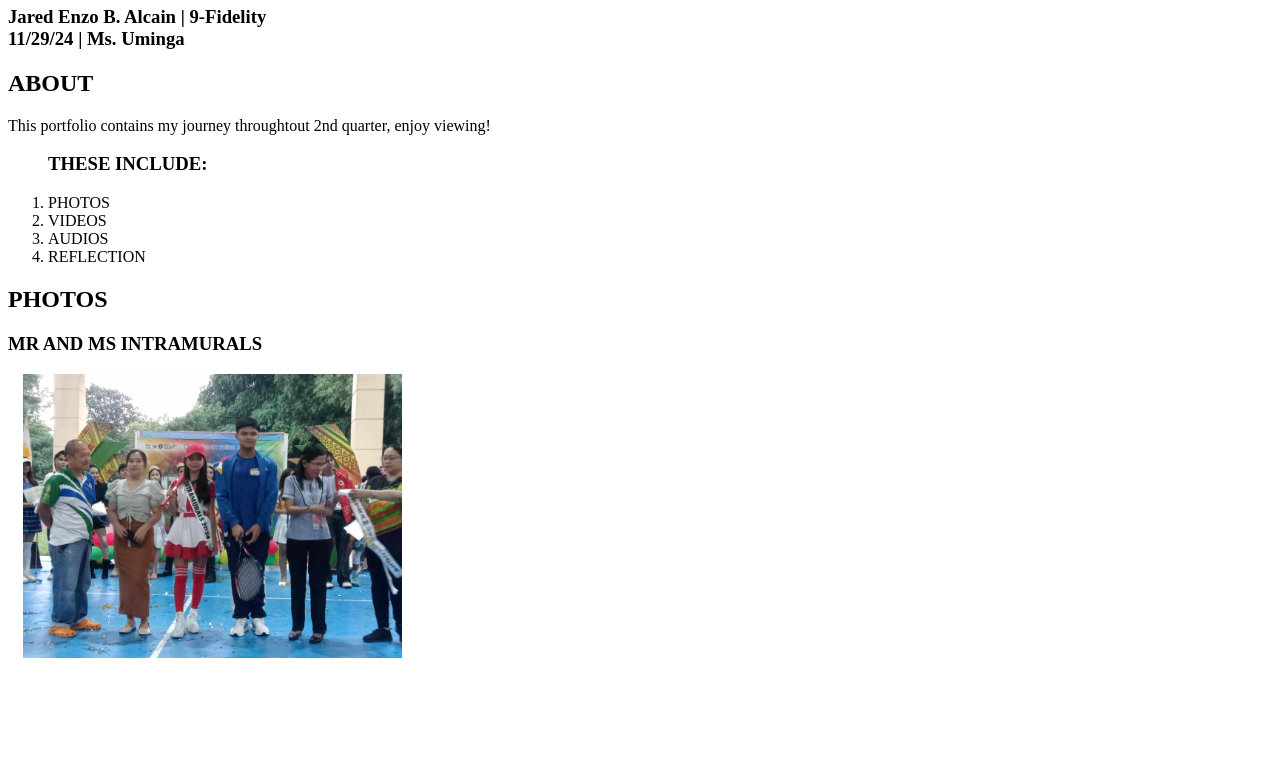
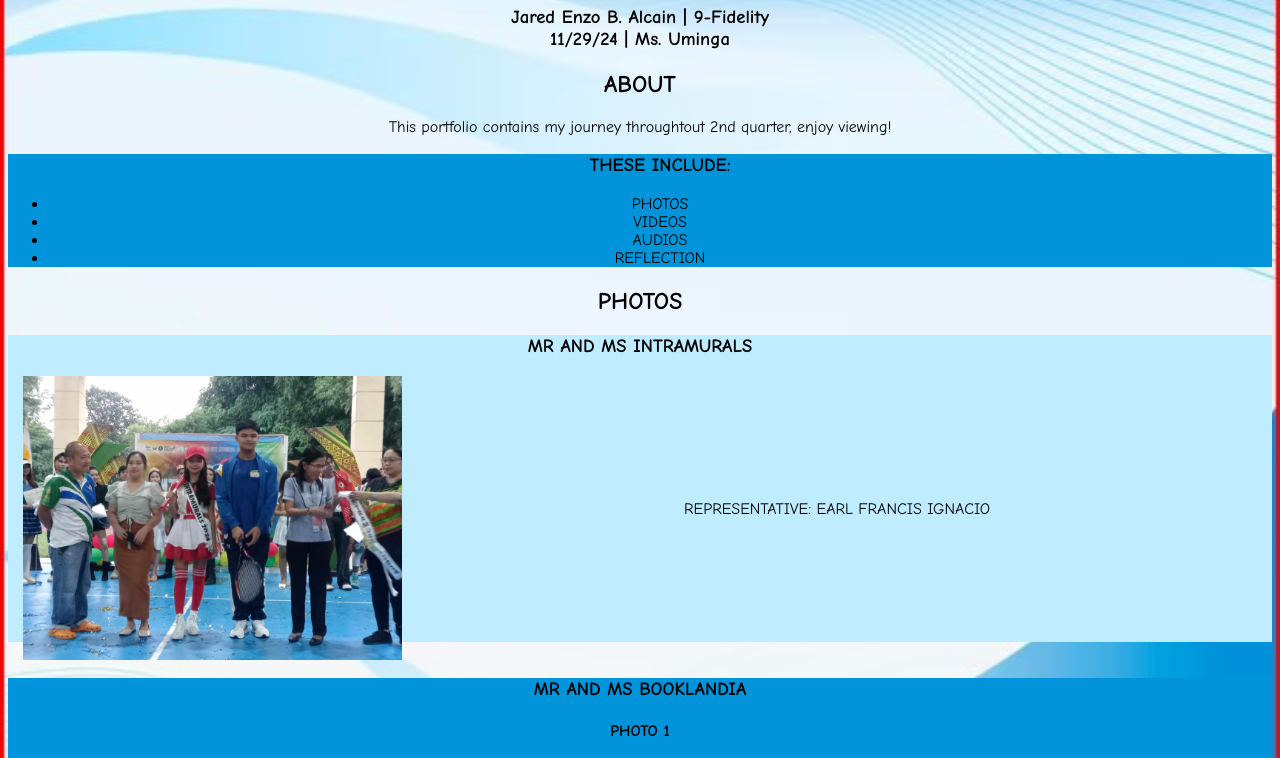
Before and after one commit to JustMeRed06/ICT-E-PORTFOLIO-2ND-QUARTER, a plain HTML site: page index.html in a window 1280 px wide. Shown: the part 74-832 px from the top of the page. Drawn offline with Linux system fonts and the light colour scheme.

Commit message:
Update index.html

```diff
--- a/index.html
+++ b/index.html
@@ -1,7 +1,7 @@
 <!DOCTYPE html>
 <html>
 <head>
-  <link rel="stylesheet" href="ict.css" type="text">
+<link rel="stylesheet" href="ict.css" type="text/css">
   <title> ICT PORTOLIO </title>
 </head>
 <body>
```
